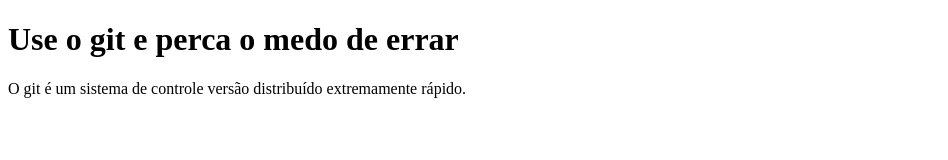
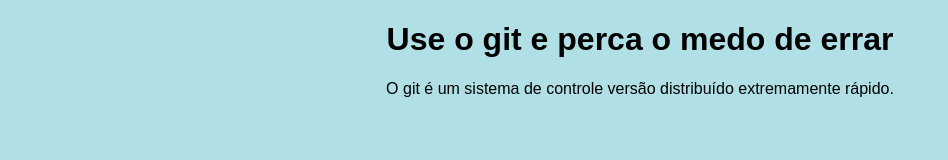
Before and after one commit to calheira/wordcamp_ssa, a plain HTML site: page index.html in a window 1280 px wide. Shown: the whole page, without its empty margins (0-948 px from the left). Drawn offline with Linux system fonts and the light colour scheme.

Commit message:
Adiciona Folha de Estilos

```diff
--- /dev/null
+++ b/estilo.css
@@ -0,0 +1,6 @@
+body {
+    font-family: Arial, sans-serif;
+    font-size: 16px;
+    background: PowderBlue;
+    text-align: center;
+}
--- a/index.html
+++ b/index.html
@@ -3,7 +3,7 @@
   <head>
     <meta charset="utf-8">
     <title>WordCamp Salvador - Use o Git</title>
-
+    <link rel="stylesheet" type="text/css" href="estilo.css">
   </head>
   <body>
     <h1>Use o git e perca o medo de errar</h1>
```
